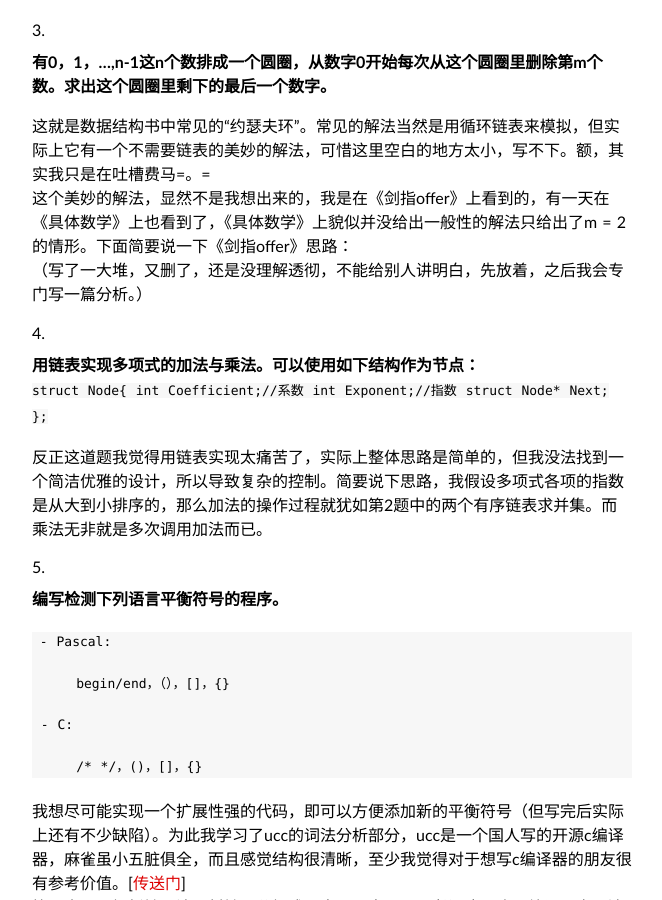
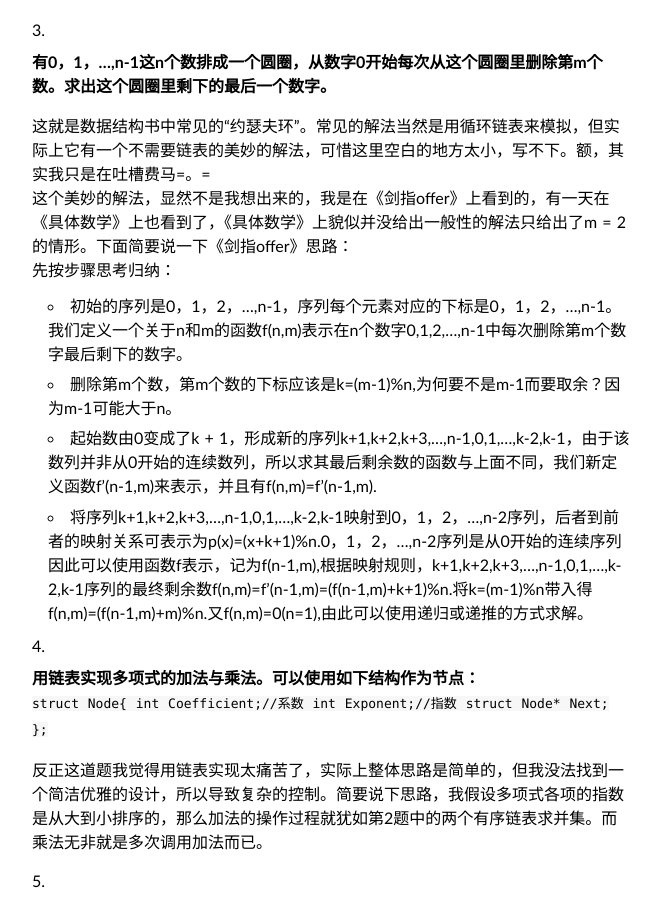
Before and after one commit to pii0x/ellochen.github.com, a Jekyll site: the page built from _posts/2013-03-26-第二届Show-me-the-code题目浅析.md, in a window 1280 px wide and 900 px high, scrolled down 601 px. Shown: the whole window, without its empty margins (308-970 px from the left). Built offline with Jekyll 4.4.1, drawn with Linux system fonts in a browser that asks for light colours; some web fonts are replaced; Markdown is read by kramdown in place of the engine named in the settings; comment, search, counter and statistics services are not loaded.

Commit message:
添加第3题分析过程

```diff
--- a/_posts/2013-03-26-第二届Show-me-the-code题目浅析.md
+++ b/_posts/2013-03-26-第二届Show-me-the-code题目浅析.md
@@ -23,8 +23,11 @@ tags: [Show-me-the-code, 约瑟夫环, 栈, 队列, 链表]
 
 	这就是数据结构书中常见的“约瑟夫环”。常见的解法当然是用循环链表来模拟，但实际上它有一个不需要链表的美妙的解法，可惜这里空白的地方太小，写不下。额，其实我只是在吐槽费马=。=
 	这个美妙的解法，显然不是我想出来的，我是在《剑指offer》上看到的，有一天在《具体数学》上也看到了，《具体数学》上貌似并没给出一般性的解法只给出了m = 2的情形。下面简要说一下《剑指offer》思路：
-	（写了一大堆，又删了，还是没理解透彻，不能给别人讲明白，先放着，之后我会专门写一篇分析。）
-
+	先按步骤思考归纳：
+	- 初始的序列是0，1，2，...,n-1，序列每个元素对应的下标是0，1，2，...,n-1。我们定义一个关于n和m的函数f(n,m)表示在n个数字0,1,2,...,n-1中每次删除第m个数字最后剩下的数字。
+	- 删除第m个数，第m个数的下标应该是k=(m-1)%n,为何要不是m-1而要取余？因为m-1可能大于n。
+	- 起始数由0变成了k + 1，形成新的序列k+1,k+2,k+3,...,n-1,0,1,...,k-2,k-1，由于该数列并非从0开始的连续数列，所以求其最后剩余数的函数与上面不同，我们新定义函数f'(n-1,m)来表示，并且有f(n,m)=f'(n-1,m).
+	- 将序列k+1,k+2,k+3,...,n-1,0,1,...,k-2,k-1映射到0，1，2，...,n-2序列，后者到前者的映射关系可表示为p(x)=(x+k+1)%n.0，1，2，...,n-2序列是从0开始的连续序列因此可以使用函数f表示，记为f(n-1,m),根据映射规则，k+1,k+2,k+3,...,n-1,0,1,...,k-2,k-1序列的最终剩余数f(n,m)=f'(n-1,m)=(f(n-1,m)+k+1)%n.将k=(m-1)%n带入得f(n,m)=(f(n-1,m)+m)%n.又f(n,m)=0(n=1),由此可以使用递归或递推的方式求解。
 
 4. **用链表实现多项式的加法与乘法。可以使用如下结构作为节点：**
 		`struct Node{
```
